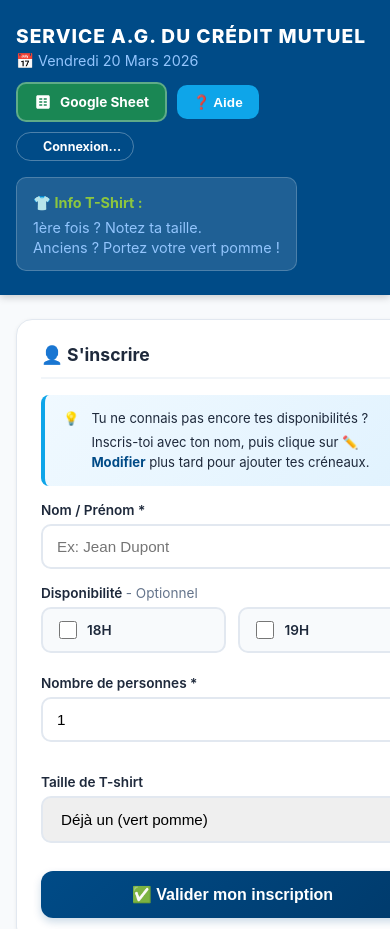
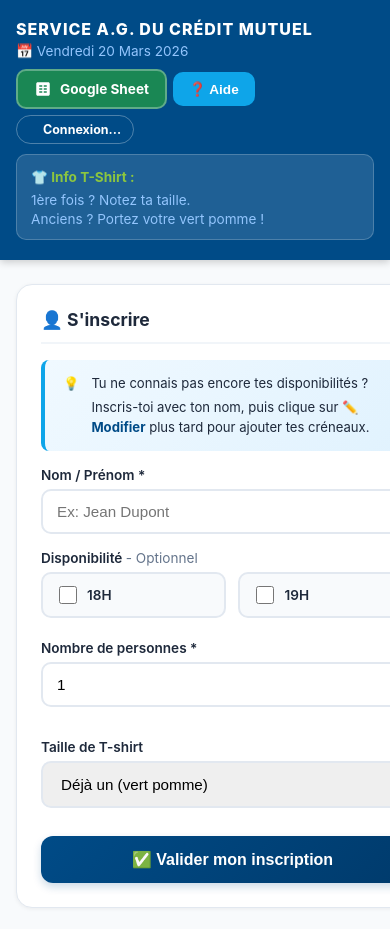
Before and after one commit to Laurent-67370/Credit-Mutuel-du-20032026, a website: page index.html in a window 390 px wide. Shown: the top 929 px of the page. Drawn offline with Linux system fonts and the light colour scheme; no server answers.

Commit message:
Add files via upload

```diff
--- a/index.html
+++ b/index.html
@@ -33,7 +33,7 @@
         header {
             background: var(--primary);
             color: white;
-            padding: 24px 16px;
+            padding: 20px 16px;
             margin-bottom: 24px;
             box-shadow: 0 2px 8px rgba(0,0,0,0.2);
         }
@@ -44,35 +44,44 @@
             display: flex;
             flex-wrap: wrap;
             justify-content: space-between;
-            align-items: center;
-            gap: 16px;
+            align-items: flex-start;
+            gap: 12px;
         }
 
         header h1 {
-            font-size: clamp(1.2rem, 4vw, 1.8rem);
+            font-size: clamp(1rem, 4vw, 1.8rem);
             font-weight: 800;
             text-transform: uppercase;
             letter-spacing: 1px;
+            line-height: 1.2;
         }
 
         header p {
             color: #93c5fd;
             margin-top: 4px;
-            font-size: 0.9rem;
+            font-size: 0.85rem;
         }
 
         .header-info {
             background: rgba(255,255,255,0.12);
             border: 1px solid rgba(255,255,255,0.2);
-            padding: 12px 16px;
+            padding: 10px 14px;
             border-radius: 10px;
-            font-size: 0.85rem;
-            max-width: 320px;
+            font-size: 0.82rem;
+            max-width: 280px;
         }
 
         .header-info strong { color: #8CC63F; }
 
-        .header-btns { display: flex; gap: 10px; flex-wrap: wrap; margin-top: 12px; align-items: center; }
+        .header-btns { display: flex; gap: 8px; flex-wrap: wrap; margin-top: 10px; align-items: center; }
+
+        @media (max-width: 768px) {
+            .header-inner { flex-direction: column; gap: 10px; }
+            .header-info { max-width: 100%; width: 100%; }
+            .header-btns { gap: 6px; }
+            .btn-sheet, .btn-help { font-size: 0.8rem; padding: 7px 12px; }
+            .connection-indicator { font-size: 0.72rem; padding: 5px 10px; }
+        }
 
         .btn-sheet {
             display: inline-flex;
```
